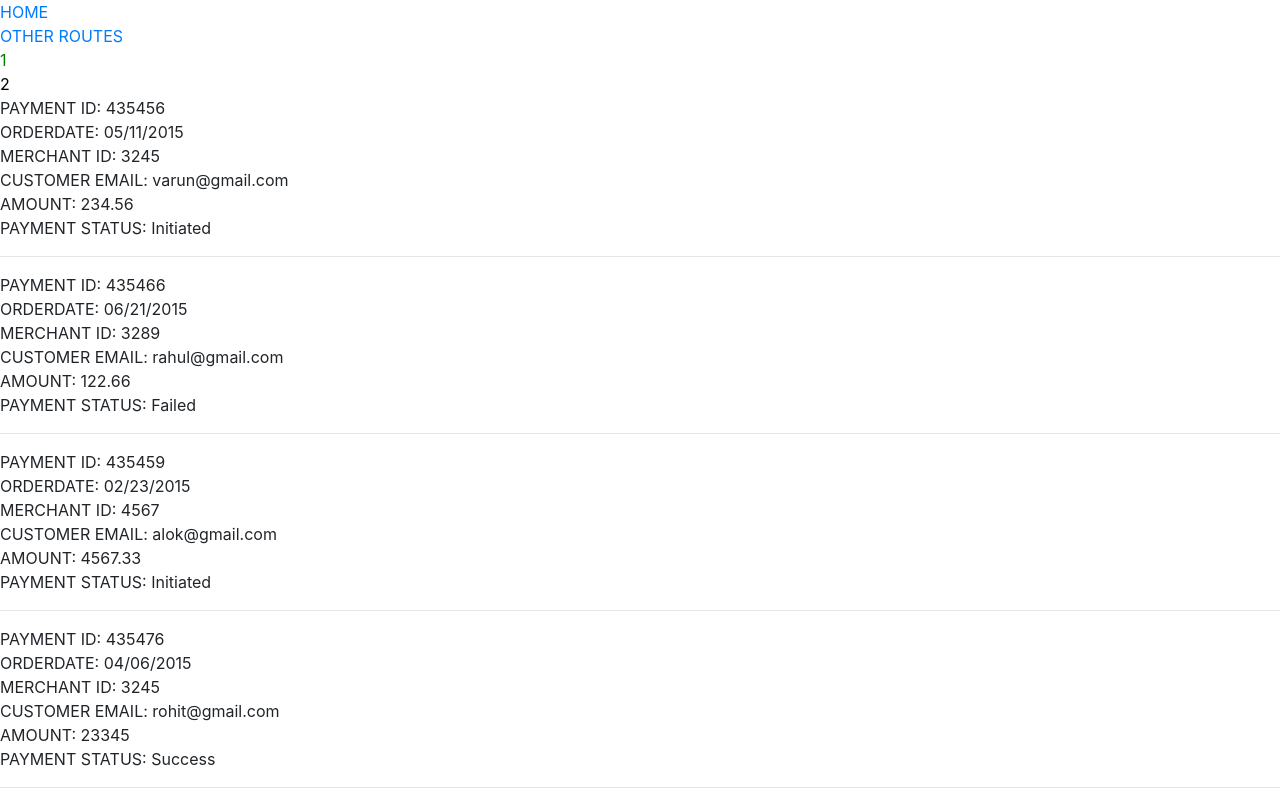
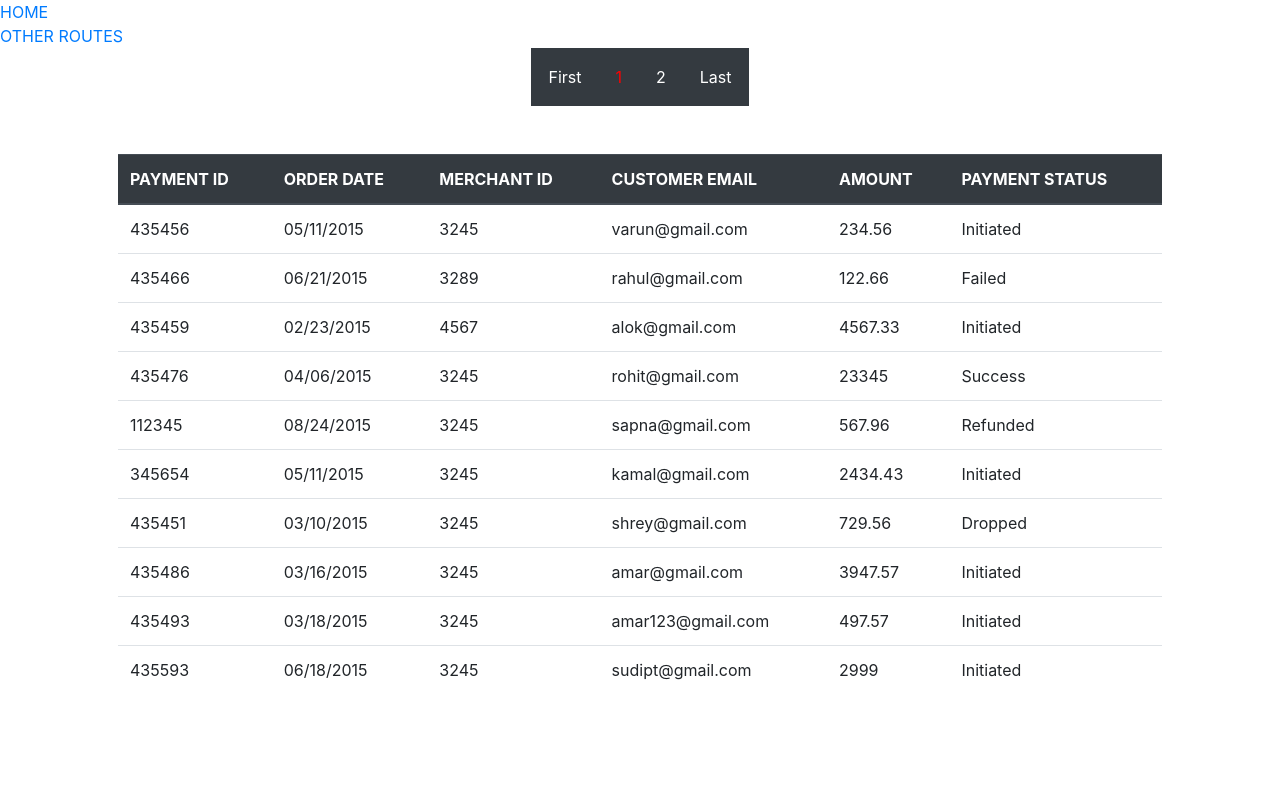
Before and after one commit to smullalkar/FreightFox, a React (Create React App) app: page / in a window 1280 px wide. Shown: the top 800 px of the page. Built offline with nearby package versions, Linux system fonts and the light colour scheme.

Commit message:
Pagination done completely

```diff
--- a/src/Components/Pagination/Data.jsx
+++ b/src/Components/Pagination/Data.jsx
@@ -7,20 +7,33 @@ const Data = ({
     perPage
 }) => {
     return (
-        <div>
-            {
-                data && data.filter((a, i) => i >= perPage * (page - 1) && i < perPage * page).map(item =>
-                    <div key={item.paymentId}>
-                        <div>PAYMENT ID: {item.paymentId}</div>
-                        <div>ORDERDATE: {item.orderDate}</div>
-                        <div>MERCHANT ID: {item.merchantId}</div>
-                        <div>CUSTOMER EMAIL: {item.customerEmail}</div>
-                        <div>AMOUNT: {item.amount}</div>
-                        <div>PAYMENT STATUS: {item.paymentStatus}</div>
-                        <hr/>
-                    </div>
-                )
-            }
+        <div className='container p-5'>
+            <table className="table table-hover">
+                <thead className='thead-dark'>
+                    <tr>
+                        <th scope="col">PAYMENT ID</th>
+                        <th scope="col">ORDER DATE</th>
+                        <th scope="col">MERCHANT ID</th>
+                        <th scope='col'>CUSTOMER EMAIL</th>
+                        <th scope='col'>AMOUNT</th>
+                        <th scope='col'>PAYMENT STATUS</th>
+                    </tr>
+                </thead>
+                <tbody>
+                    {
+                        data && data.filter((a, i) => i >= perPage * (page - 1) && i < perPage * page).map(item =>
+                            <tr key={item.paymentId}>
+                                <td>{item.paymentId}</td>
+                                <td>{item.orderDate}</td>
+                                <td>{item.merchantId}</td>
+                                <td>{item.customerEmail}</td>
+                                <td>{item.amount}</td>
+                                <td>{item.paymentStatus}</td>
+                            </tr>
+                        )
+                    }
+                </tbody>
+            </table>
         </div>
     )
 }
--- a/src/Components/Pagination/Pagination.jsx
+++ b/src/Components/Pagination/Pagination.jsx
@@ -8,24 +8,25 @@ const Pagination = ({
     totalPages,
     changePage
 }) => {
-    console.log('loading', page, totalPages)
     const pageList = []
-    for (let i = page - 1; i >= 0 && i <= page + 3 && i <= totalPages; i++) {
+    pageList.push(<div className='p-3 btn btn-dark rounded-0' onClick={() => changePage(1)}>First</div>)
+    for (let i = page - 1; i >= 0 && i <= page + 2 && i <= totalPages; i++) {
         if (i === page - 1) {
             if (i !== 0)
-                pageList.push(<div key={i} onClick={() => changePage(page - 1)}>Previous</div>)
+                pageList.push(<div className='p-3 btn btn-dark rounded-0' key={i} onClick={() => changePage(page - 1)}>Previous</div>)
             continue;
         }
-        if (i === page + 3) {
-            pageList.push(<div key={i} onClick={() => changePage(page + 1)}>Next</div>)
+        if (i === page + 2) {
+            pageList.push(<div className='p-3 btn btn-dark rounded-0' key={i} onClick={() => changePage(page + 1)}>Next</div>)
             continue;
         }
-        pageList.push(<div key={i} style={{ color: `${page === i ? 'green' : 'black'}` }} onClick={() => changePage(i)}>{i}</div>)
+        pageList.push(<div className='p-3 btn btn-dark rounded-0' key={i} style={{ color: `${page === i ? 'red' : 'white'}` }} onClick={() => changePage(i)}>{i}</div>)
     }
+    pageList.push(<div className='p-3 btn btn-dark rounded-0' onClick={() => changePage(totalPages)}>Last</div>)
     return (
-        <>
+        <div className='p-3 btn btn-dark rounded-0' className='d-flex flex-row justify-content-center'>
             {totalPages !== 0 && pageList}
-        </>
+        </div>
     )
 }
 const mapStateToProps = state => ({
```
